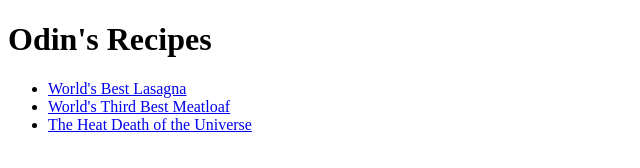
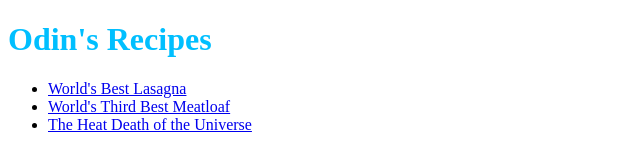
Before and after one commit to gcrawfordj/odin-recipes, a plain HTML site: page index.html in a window 1280 px wide. Shown: the whole page, without its empty margins (0-640 px from the left). Drawn offline with Linux system fonts and the light colour scheme.

Commit message:
Add styles.css to directory and change h1 css

```diff
--- a/index.html
+++ b/index.html
@@ -4,6 +4,7 @@
     <meta charset="UTF-8">
     <meta name="viewport" content="width=device-width, initial-scale=1.0">
     <title>Odin's Recipes</title>
+    <link rel="stylesheet" href="styles.css">
 </head>
 <body>
     <h1>Odin's Recipes</h1>
--- /dev/null
+++ b/styles.css
@@ -0,0 +1,3 @@
+h1 {
+    color: deepskyblue;
+}
```
